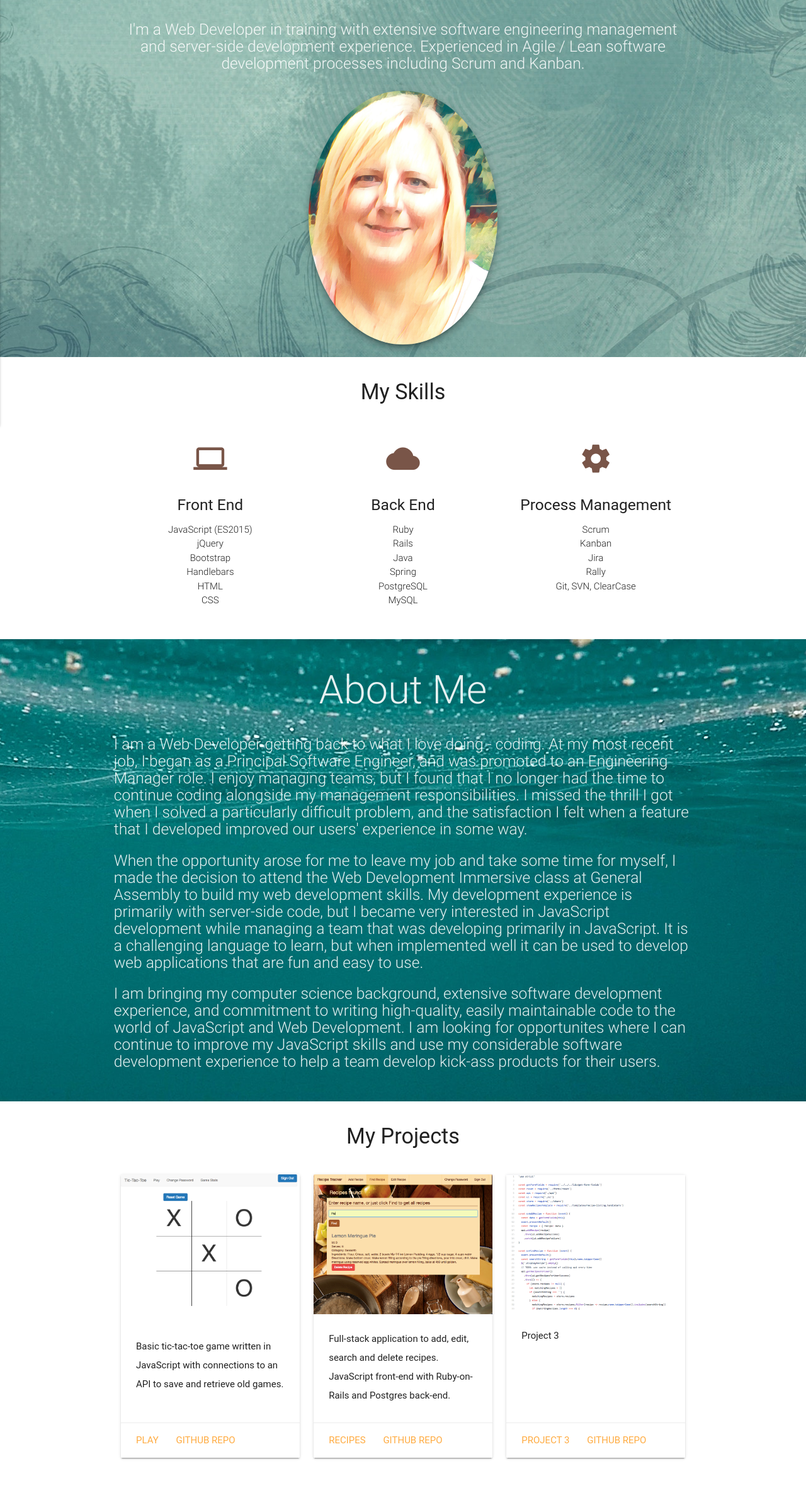
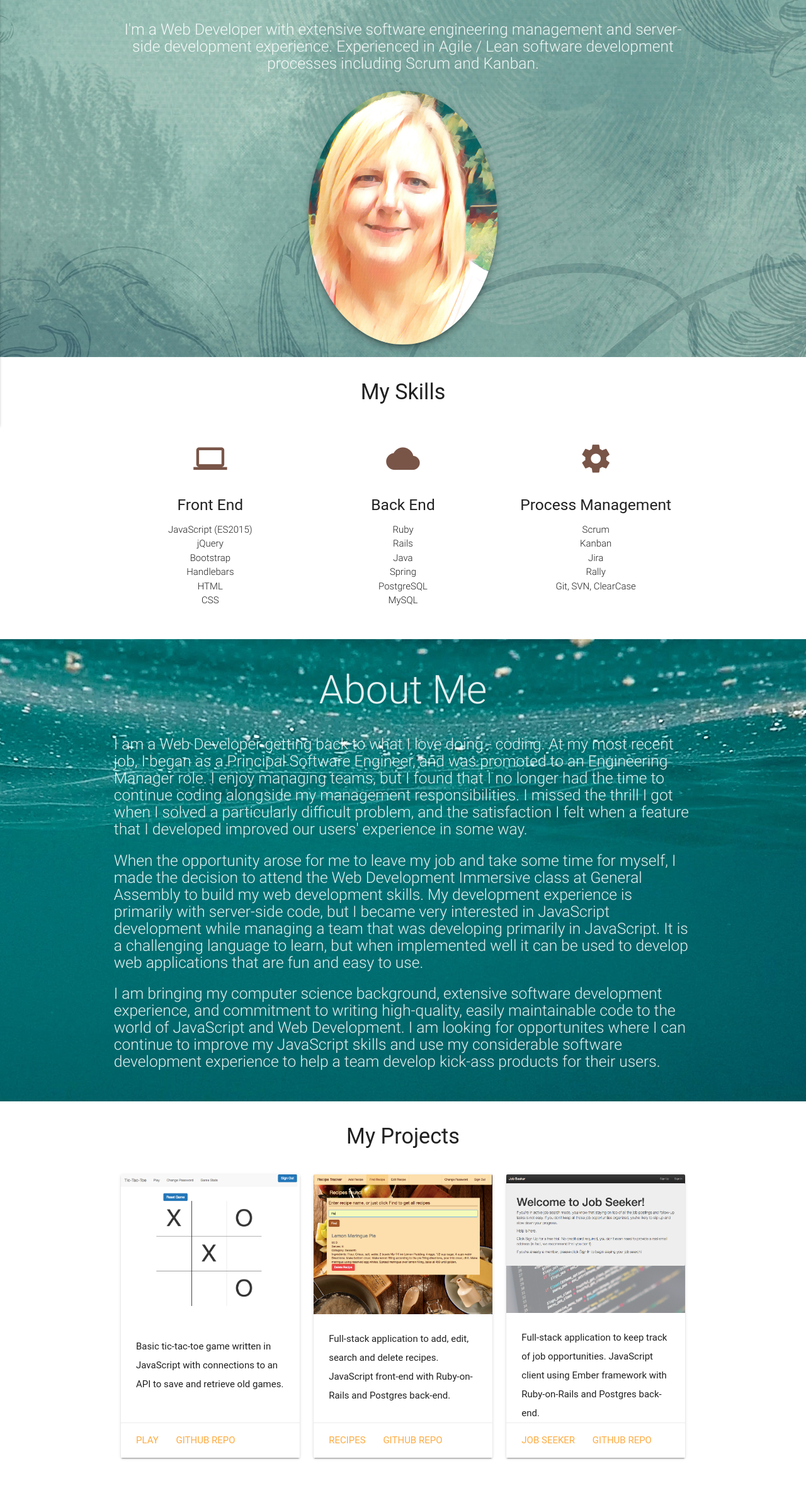
Before and after one commit to sjacobs146/sjacobs146.github.io, a website: page index.html in a window 1280 px wide. Shown: the part 184-2547 px from the top of the page at 63% size. Drawn offline with nearby package versions, Linux system fonts and the light colour scheme; some icons are missing; a web font is replaced by a local one.

Commit message:
Updated Project 3 info and resume
- Added updated version of resume
- Added screenshot of Job Seeker application
- Updated index.html

```diff
--- a/index.html
+++ b/index.html
@@ -44,7 +44,7 @@
         <br><br>
         <h1 class="header center teal-text text-darken-4">Susan Jacobs</h1>
         <div class="row center">
-          <h5 class="header col s12 light">I'm a Web Developer in training with extensive software engineering management and server-side development
+          <h5 class="header col s12 light">I'm a Web Developer with extensive software engineering management and server-side development
 experience. Experienced in Agile / Lean software development processes including Scrum and Kanban. </h5>
         </div>
         <div class="row">
@@ -184,21 +184,21 @@ experience. Experienced in Agile / Lean software development processes including
             </div>
             <div class="card-action">
               <a href="https://sjacobs146.github.io/recipe-tracker/" target="_blank">Recipes</a>
-              <a href="https://github.com/sjacobs146/recipe-api" target="_blank">GitHub Repo</a>
+              <a href="https://github.com/sjacobs146/recipe-tracker" target="_blank">GitHub Repo</a>
             </div>
           </div>
         </div>
         <div class="col s4 m4">
           <div class="card medium">
             <div class="card-image">
-              <img src="code-sample.png">
+              <img src="jobseeker.png">
             </div>
             <div class="card-content">
-              <p>Project 3</p>
+              <p>Full-stack application to keep track of job opportunities. JavaScript client using Ember framework with Ruby-on-Rails and Postgres back-end.</p>
             </div>
             <div class="card-action">
-              <a href=# target="_blank">Project 3</a>
-              <a href=# target="_blank">GitHub Repo</a>
+              <a href="https://sjacobs146.github.io/job-seeker/" target="_blank">Job Seeker</a>
+              <a href="https://github.com/sjacobs146/job-seeker" target="_blank">GitHub Repo</a>
             </div>
           </div>
         </div>
```
Also changed, not shown: jobseeker.png (added), 1 other file.
